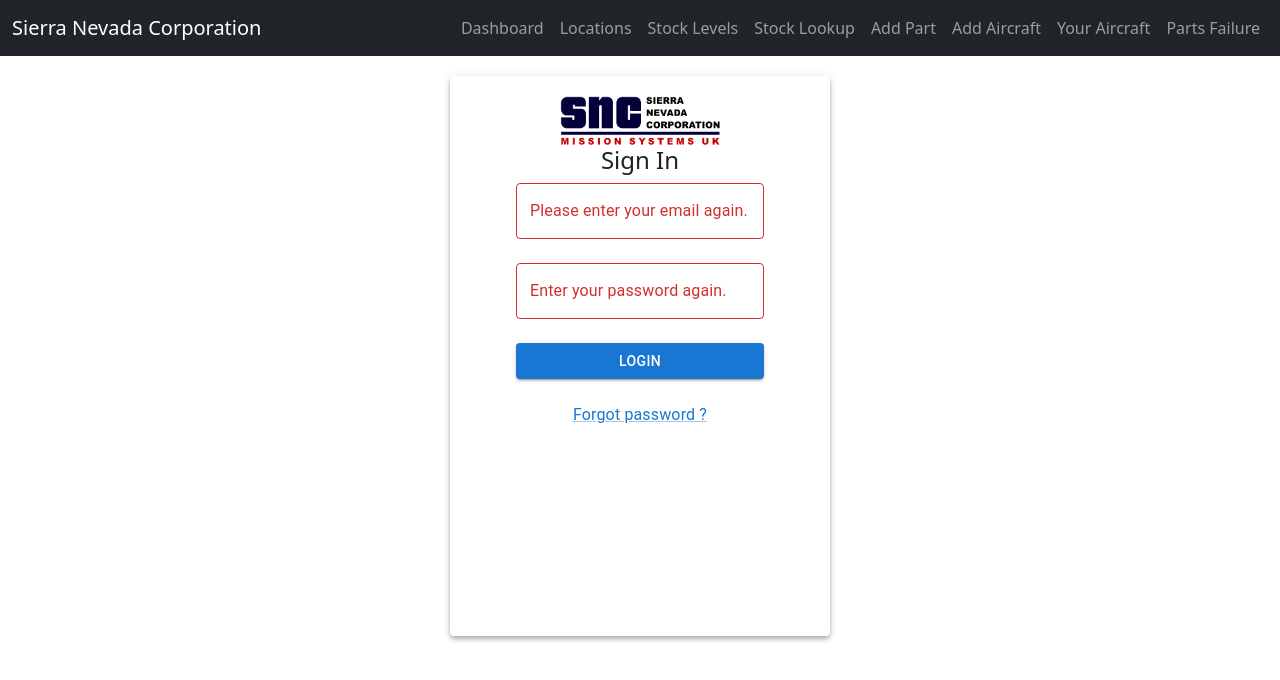
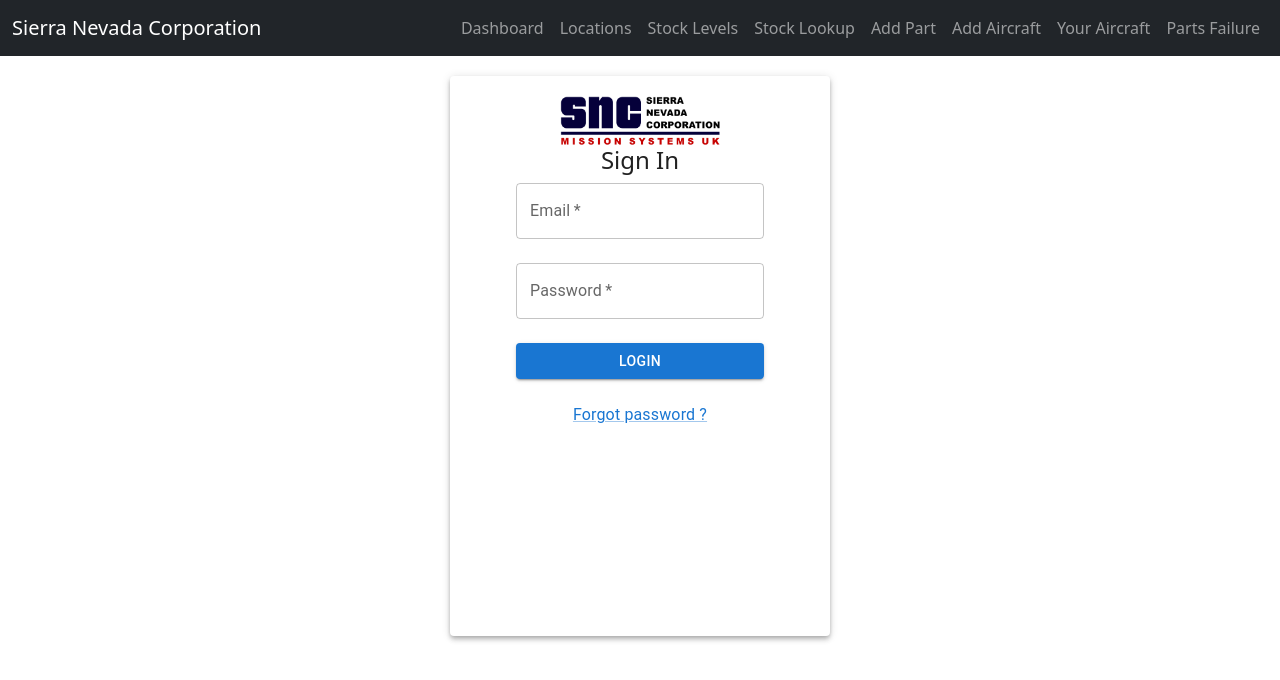
Before and after one commit to reicraftscodes/uas-lifecycle-management-frontend, a React (Create React App) app: page /login in a window 1280 px wide. Shown: the top 680 px of the page. Built offline with nearby package versions, Linux system fonts and the light colour scheme; no server answers.

Commit message:
feat : issue #14 Form validation done

```diff
--- a/src/components/UserLogin.js
+++ b/src/components/UserLogin.js
@@ -1,13 +1,11 @@
-import React, {useEffect, useState} from 'react';
-import {Box, Button, Divider, FormControl, Grid, Link, Paper, TextField, Typography} from "@mui/material";
+import React, {useState} from 'react';
+import {Box, Button, FormControl, Grid, Link, Paper, TextField, Typography} from "@mui/material";
 import Logo from '../assets/logo.png';
 import {login} from '../services/authService';
-import CheckButton from "react-validation/build/button";
 
 
 // Login Page functionality
 function UserLogin() {
-
     //custom paper style
     const paperStyle = {padding: 20, height: '70vh', width: 380, margin: "20px auto"}
 
@@ -16,7 +14,8 @@ function UserLogin() {
     const [password, setPassword] = useState('');
     const [loading, setLoading] = useState(false);
     const [message, setMessage] = useState("");
-    const [isError, setIsError] = useState(false);
+    const [isEmailInvalid, setIsEmailInvalid] = useState(false)
+    const [isPasswordInvalid, setIsPasswordInvalid] = useState(false)
 
     const onChangeUsername = (e) => {
         const email = e.target.value;
@@ -26,18 +25,34 @@ function UserLogin() {
         const password = e.target.value;
         setPassword(password);
     };
+
+    const validate = () => {
+        let isOkay = true;
+        if (email.length === 0) {
+            setIsEmailInvalid(true)
+        }
+
+        if (password.length === 0) {
+            setIsPasswordInvalid(true)
+            isOkay = false;
+        }
+        return isOkay;
+    }
+
     const handleLogin = (e) => {
         e.preventDefault();
+        if (validate()) {
             setLoading(true);
-
             login(email, password, (data) => {
+                setLoading(false);
                 if (data.status === "BAD_REQUEST") {
                     setMessage(data.message)
                 } else {
 
                 }
             });
-
+        }
+        ;
     };
     return (
         <Grid>
@@ -48,30 +63,33 @@ function UserLogin() {
                 </Grid>
                 <FormControl>
                     <TextField
+                        required
                         label='Email'
                         placeholder='Enter your email'
                         onChange={onChangeUsername}
                         value={email}
-                        error
                         id="outlined-error"
-                        label="Please enter your email again."
+                        error={isEmailInvalid}
+                        helperText={isEmailInvalid && "Email is required."}
                     />
                     <br/>
-                    <TextField label='Password'
+                    <TextField
+                        required
+                        label='Password'
                         placeholder='Enter your password'
                         type='password'
                         onChange={onChangePassword}
                         value={password}
-                               error
                         id="outlined-error"
-                               label="Enter your password again."
+                        error={isPasswordInvalid}
+                        helperText={isPasswordInvalid && "Password is required."}
                     />
                     <br/>
                     <Button type='submit' _disabled={loading} color='primary' variant="contained" onClick={handleLogin}
                             isLoading={loading}> Login </Button><br/>
                     {message && (
                         <Box
-                            sx={{ width: 1 }}
+                            sx={{width: 1}}
                             className="alert alert-danger uas"
                             role="alert"
                         >
```
Lines whose indentation alone changed are shown as unchanged.
